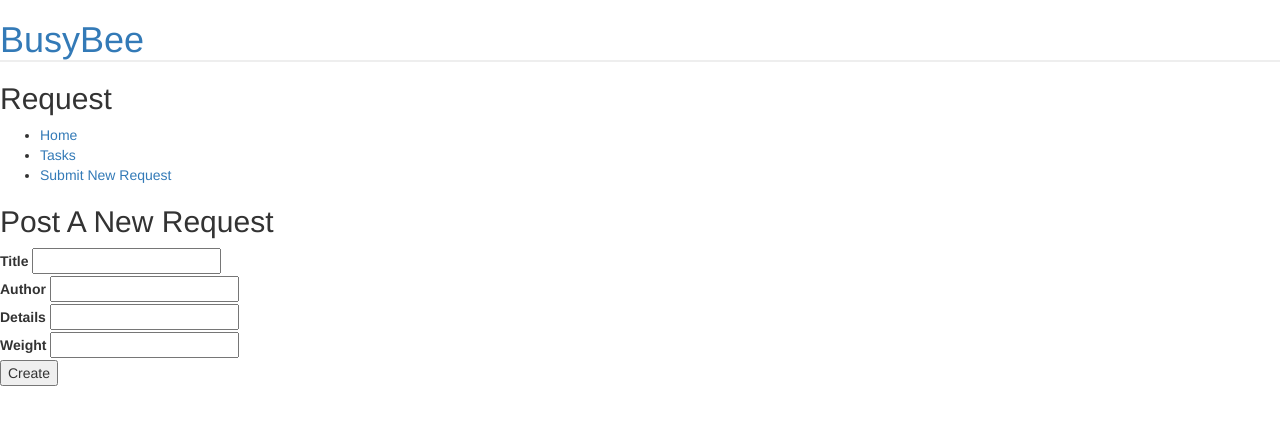
After one commit to samanthaks/BusyBee, a Flask app: template app/templates/new.html in a window 1280 px wide. The commit adds this page. Shown: the top 425 px of the page. Run offline with Flask 2, Linux system fonts and the light colour scheme; the template is opened without the code that fills it, so the values that code supplies are empty, except form fields; form fields are guessed from the names that the template uses; some libraries are stand-ins or nearby versions.

Commit message:
app updated

```diff
--- a/app/__init__.py
+++ b/app/__init__.py
@@ -1,7 +1,7 @@
 """ run using "python app.py" """
 from flask import Flask
 from flask_mongoengine import MongoEngine
-
+from mongoengine import connect
 
 app = Flask(__name__)
 app.config["DEBUG"] = True
@@ -10,9 +10,10 @@ app.config['SECRET_KEY'] = 'X{WC3JsG6m7m4o8W3DwrrgJ0[Np,!O'
 
 db = MongoEngine(app)
 
-
 from app.routes.home import home
 from app.routes.tasks import tasks
+"""from app.routes.new import new"""
 
 app.register_blueprint(home)
 app.register_blueprint(tasks)
+"""app.register_blueprint(new)"""
--- a/app/models/request.py
+++ b/app/models/request.py
@@ -1,5 +1,5 @@
 from app import db
-
+from flask.ext.mongoengine.wtf import model_form
 
 class Request(db.Document):
     title = db.StringField(required=True, max_length=200)
@@ -10,3 +10,6 @@ class Request(db.Document):
     drop_off = db.StringField(required=True)
     weight = db.DecimalField()
     status = db.IntField()
+
+
+RequestForm= model_form(Request)
--- a/app/templates/index.html
+++ b/app/templates/index.html
@@ -21,6 +21,9 @@
         <li>
           <a href="{{ url_for('tasks.tasks_page') }}">Tasks</a>
         </li>
+		<li>
+          <a href="{{ url_for('tasks.new') }}">Submit New Request</a>
+        </li>
       </ul>
     </div>
   </nav>
--- /dev/null
+++ b/app/templates/new.html
@@ -0,0 +1,35 @@
+
+
+
+{% extends "index.html" %}
+{% block title %}Request | {{ super() }}{% endblock %}
+{% block current_page %}Request{% endblock %}
+
+{% block content %}
+<h2>Post A New Request</h2>
+
+
+<form action="" method="POST">
+  {{ form.csrf_token }}
+  <div>
+    {{ form.title.label}}
+    {{ form.title }}
+  </div>
+  <div>
+    {{ form.author.label }}
+    {{ form.author }}
+  </div>
+  <div>
+    {{ form.details.label }}
+    {{ form.details }}
+  </div>
+
+   <div>
+    {{ form.weight.label }}
+    {{ form.weight }}
+  </div>
+  <input type="submit" value="Create">
+</form>
+
+
+{% endblock %}
--- a/app/templates/tasks.html
+++ b/app/templates/tasks.html
@@ -33,7 +33,7 @@
       {% for post in posts %}
         <li class="post">
           <h3>{{ post.title }} <small>by {{ post.author }}</small></h3>
-          <p>{{ post.body }}</p>
+          <p>{{ post.details }}</p>
         </li>
       {% endfor %}
       </ul>
```
Also changed, not shown: app/routes/tasks.py (+14 -2 lines), 6 other files.
